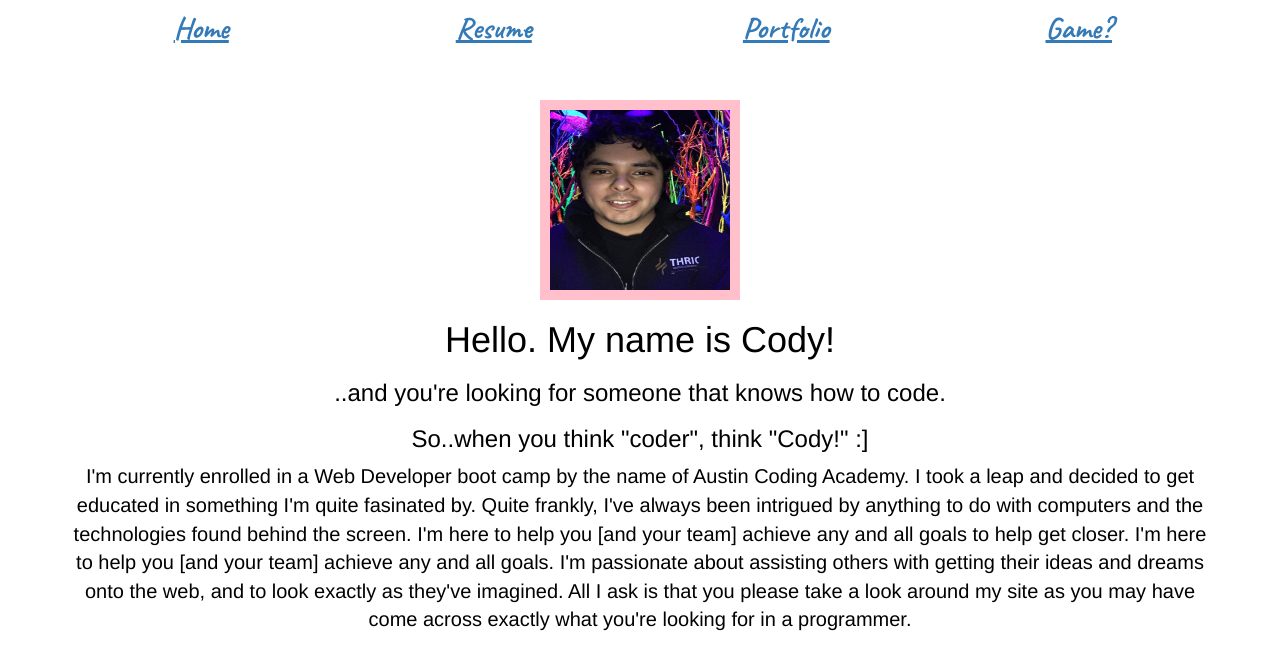
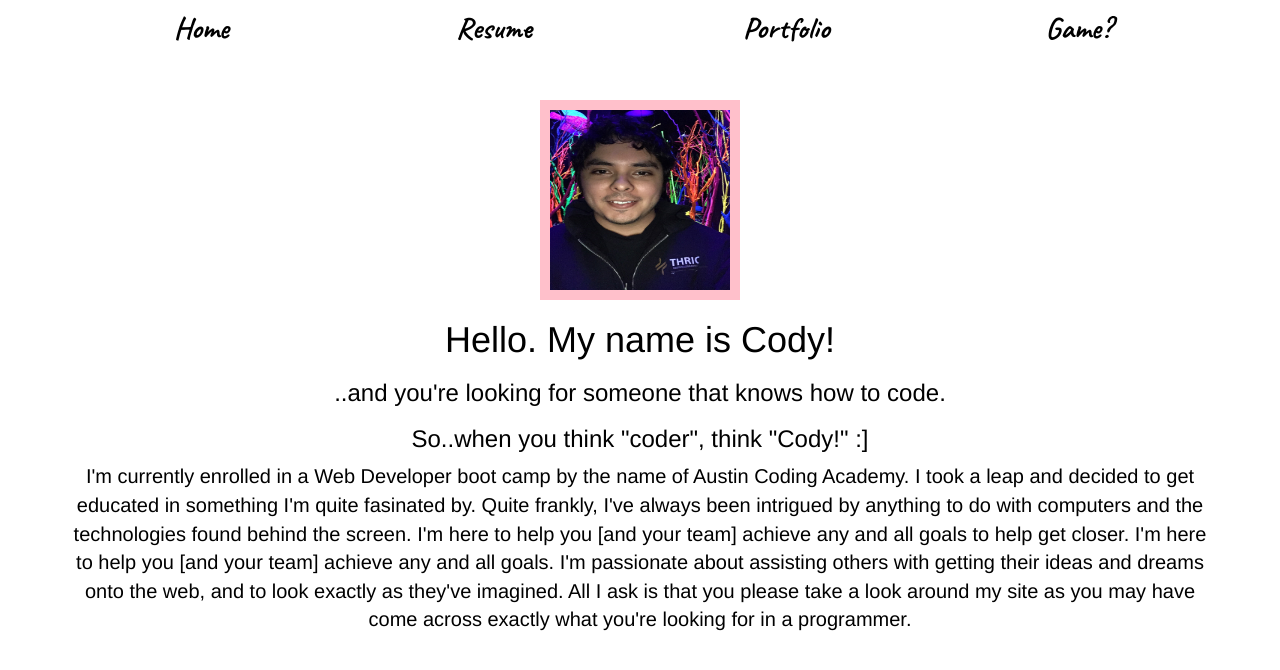
Before and after one commit to codygonzalez/codygonzalez.github.io, a plain HTML site: page index.html in a window 1280 px wide. Drawn offline with nearby package versions, Linux system fonts and the light colour scheme.

Commit message:
updateto

```diff
--- a/CSS/style.css
+++ b/CSS/style.css
@@ -10,8 +10,25 @@ body {
 }
 .btn {
   font-size: 30px;
-  text-decoration: underline;
+  color: black;
+  text-decoration: none;
   font-family: 'Caveat', cursive;
+}
+/*.btn1:hover {
+  background-color: black;
+  color: red !important;
+}*/
+.btn2:hover {
+  background-color: black;
+  color: yellow !important;
+}
+.btn3:hover {
+  background-color: black;
+  color: green !important;
+}
+.btn4:hover {
+  background-color: black;
+  color: blue !important;
 }
 img {
   border: 10px solid pink;
--- a/index.html
+++ b/index.html
@@ -13,10 +13,10 @@
     <div class="container">
       <div id="nav">
         <div class="row">
-          <div class="col-sm-3"><a href="#" class="btn">Home</a></div>
-          <div class="col-sm-3"><a href="#" class="btn">Resume</a></div>
-          <div class="col-sm-3"><a href="https://codygonzalez.github.io/web-workbook/10week/bio-part-2/index.html" class="btn">Portfolio</a></div>
-          <div class="col-sm-3"><a href="https://codygonzalez.github.io/web-workbook/09week/towers-of-hanoi/index.html" class="btn">Game?</a></div>
+          <div class="col-sm-3"><a href="https://codygonzalez.github.io" class="btn btn1">Home</a></div>
+          <div class="col-sm-3"><a href="#" class="btn btn2">Resume</a></div>
+          <div class="col-sm-3"><a href="https://codygonzalez.github.io/web-workbook/10week/bio-part-2/index.html" class="btn btn3">Portfolio</a></div>
+          <div class="col-sm-3"><a href="https://codygonzalez.github.io/web-workbook/09week/towers-of-hanoi/index.html" class="btn btn4">Game?</a></div>
         </div>
       </div>
     </div>
```
